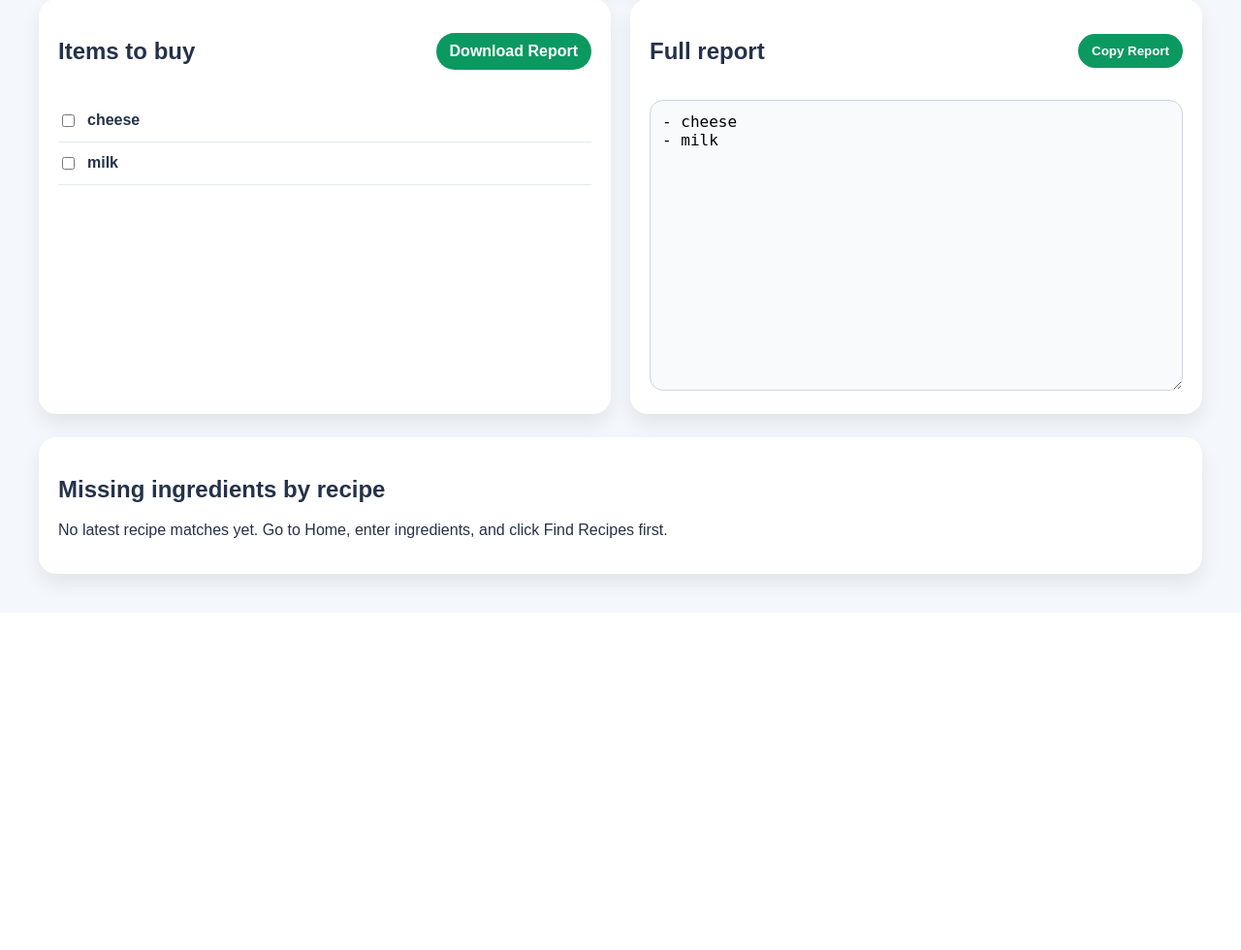
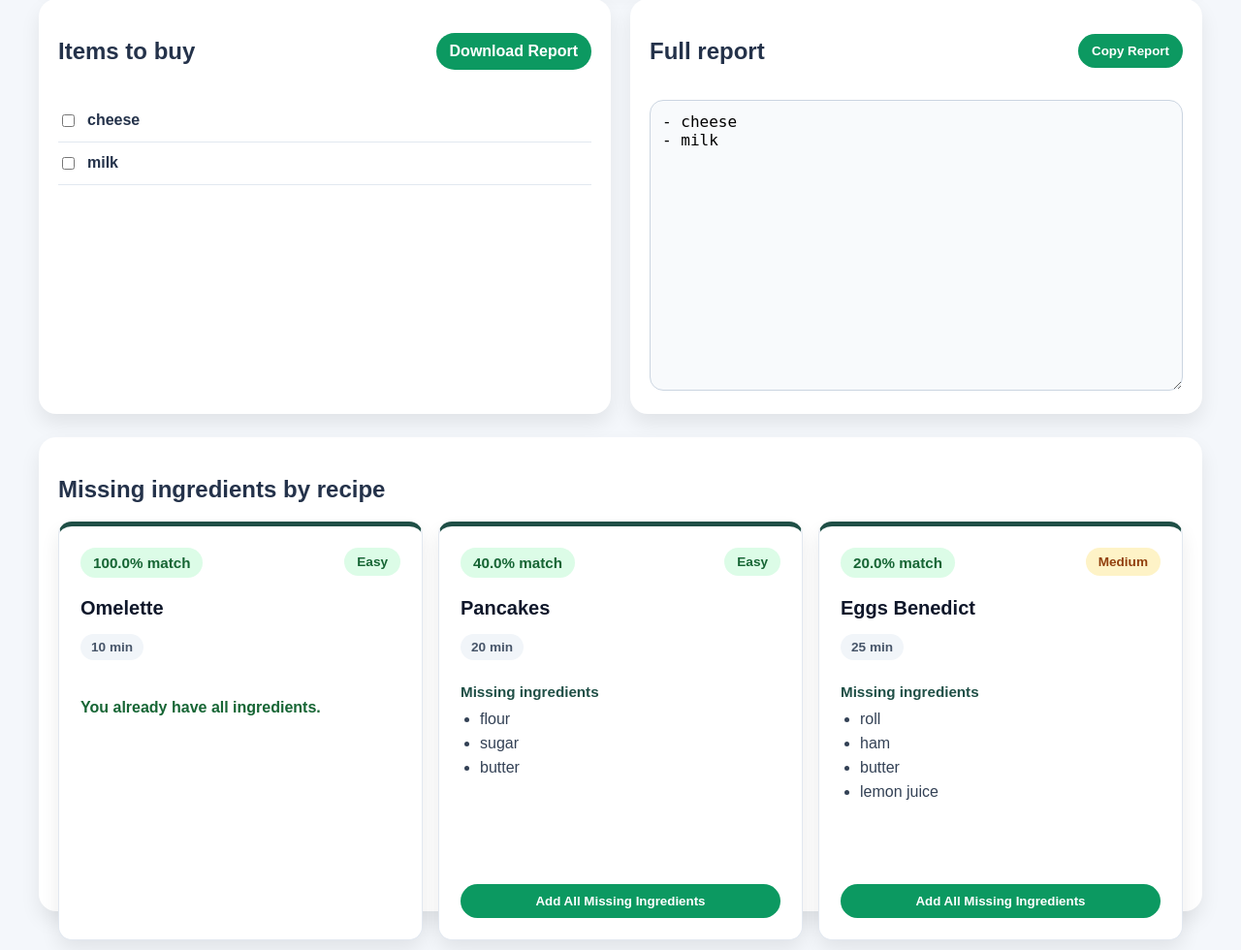
Before and after one commit to 2026-pwr-sl/script-languages-6g, a Flask app: page /shopping-list in a window 1280 px wide. Shown: the part 318-1298 px from the top of the page at 97% size. Before the commit the page ends 933 px from the top, so only its background shows below. Run offline with Flask 3, Linux system fonts and the light colour scheme; data comes from the database, SQL or seed files in the repository; both versions use the stored data as it was after the commit.

Commit message:
feat: shopping list cards

```diff
--- a/Frinder/data/dietary_restrictions.json
+++ b/Frinder/data/dietary_restrictions.json
@@ -1,5 +1,3 @@
 {
-  "restrictions": [
-    "dairy-free"
-  ]
+  "restrictions": []
 }
--- a/Frinder/static/style.css
+++ b/Frinder/static/style.css
@@ -526,10 +526,16 @@ button {
 }
 
 .shopping-recipe {
-  border: 1px solid #e2e8f0;
-  border-radius: 14px;
-  padding: 14px;
-  background: #f8fafc;
+  border-top: 5px solid #1f4f46;
+}
+
+.shopping-recipe .recipe-card__actions {
+  margin: auto 0 0;
+  padding-top: 10px;
+}
+
+.shopping-recipe .shopping-button {
+  width: 100%;
 }
 
 .homepage-header {
--- a/Frinder/templates/shopping_list.html
+++ b/Frinder/templates/shopping_list.html
@@ -85,20 +85,35 @@
     {% if matched_recipes %}
         <div class="shopping-recipe-list">
             {% for recipe in matched_recipes %}
-                <article class="shopping-recipe">
-                    <h3>{{ recipe.name }}</h3>
-                    <p>{{ recipe.match_score }}% match</p>
+                <article class="shopping-recipe recipe-card">
+                    <div class="recipe-card__header">
+                        <span class="recipe-card__match">{{ recipe.match_score }}% match</span>
+
+                        <span class="difficulty-badge difficulty-badge--{{ recipe.difficulty | lower }}">
+                            {{ recipe.difficulty }}
+                        </span>
+                    </div>
+
+                    <h3 class="recipe-card__title">{{ recipe.name }}</h3>
+
+                    <div class="recipe-card__info-row">
+                        <span>{{ recipe.cooking_time }} min</span>
+                    </div>
 
                     {% if recipe.missing_ingredients %}
-                        <ul>
-                            {% for ingredient in recipe.missing_ingredients %}
-                                <li>{{ ingredient }}</li>
-                            {% endfor %}
-                        </ul>
+                        <div class="recipe-card__section">
+                            <h4>Missing ingredients</h4>
+                            <ul class="recipe-card__list">
+                                {% for ingredient in recipe.missing_ingredients %}
+                                    <li>{{ ingredient }}</li>
+                                {% endfor %}
+                            </ul>
+                        </div>
 
                         <form
                             action="{{ url_for('add_to_shopping_list') }}"
                             method="POST"
+                            class="recipe-card__actions"
                         >
                             {% for ingredient in recipe.missing_ingredients %}
                                 <input
@@ -113,7 +128,7 @@
                             </button>
                         </form>
                     {% else %}
-                        <p>You already have all ingredients.</p>
+                        <p class="recipe-card__ready">You already have all ingredients.</p>
                     {% endif %}
                 </article>
             {% endfor %}
```
Also changed, not shown: Frinder/data/frinder.db.
